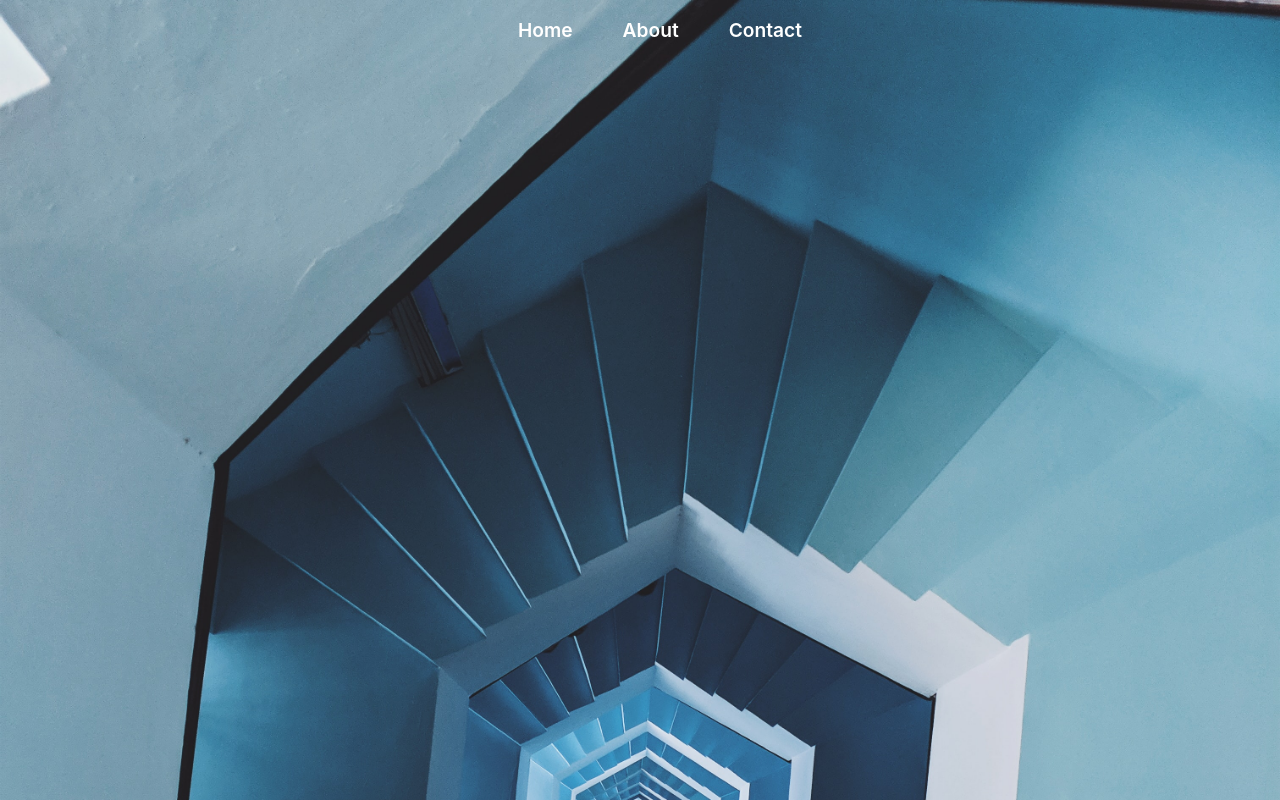
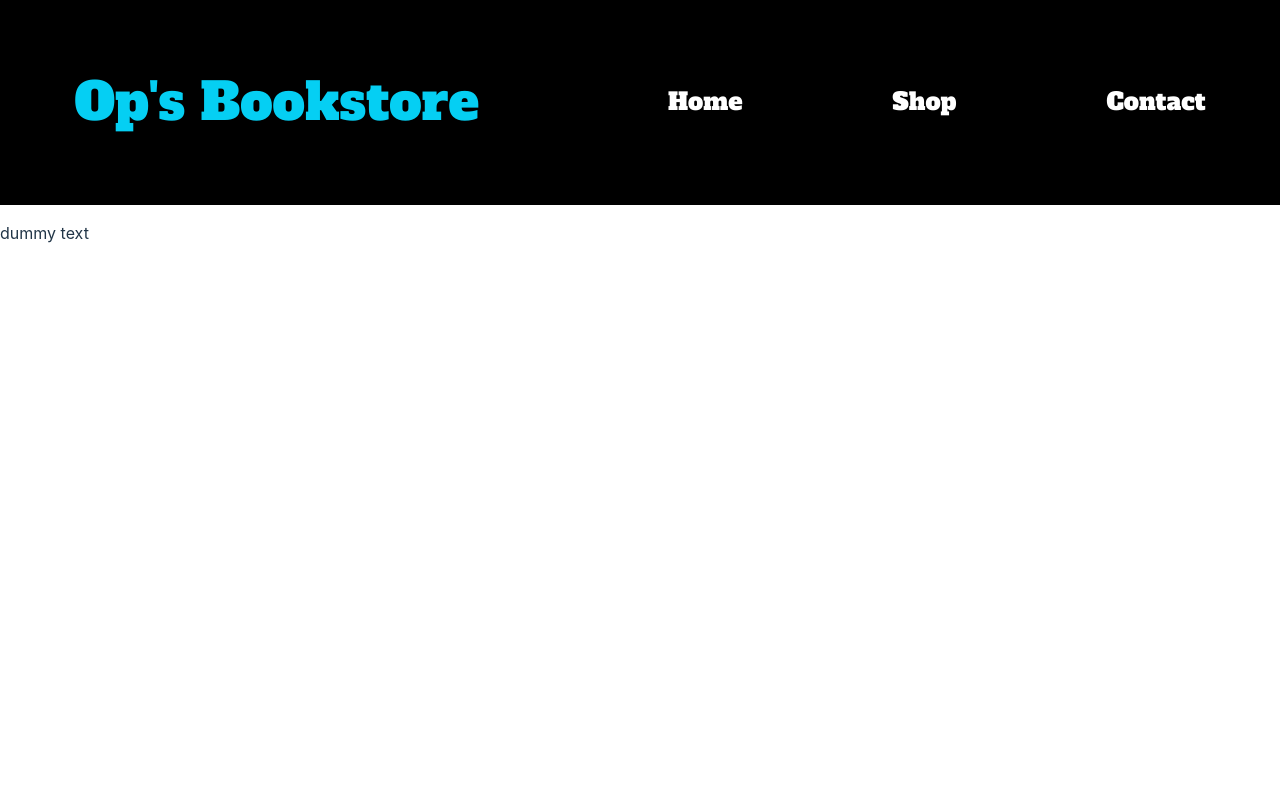
Before and after one commit to Op-Pautu/Shopping-Cart, a React (Vite) app: page / in a window 1280 px wide. Built offline with nearby package versions, Linux system fonts and the light colour scheme.

Commit message:
Add font

```diff
--- a/index.html
+++ b/index.html
@@ -5,6 +5,9 @@
   <meta charset="UTF-8" />
   <link rel="icon" href="./src/faris-mohammed-d30sszrW7Vw-unsplash.jpg" />
   <meta name="viewport" content="width=device-width, initial-scale=1.0" />
+  <link rel="preconnect" href="https://fonts.googleapis.com">
+  <link rel="preconnect" href="https://fonts.gstatic.com" crossorigin>
+  <link href="https://fonts.googleapis.com/css2?family=Alfa+Slab+One&display=swap" rel="stylesheet">
   <title>Shopping Cart</title>
 </head>
 
--- a/package.json
+++ b/package.json
@@ -11,6 +11,7 @@
   "dependencies": {
     "react": "^18.2.0",
     "react-dom": "^18.2.0",
+    "react-router-dom": "^6.9.0",
     "sass": "^1.59.3"
   },
   "devDependencies": {
--- a/src/App.css
+++ b/src/App.css
@@ -0,0 +1 @@
+.App {}
--- a/src/App.jsx
+++ b/src/App.jsx
@@ -4,6 +4,7 @@ function App() {
   return (
     <div className="App">
       <TopBar />
+      <p>dummy text</p>
     </div>
   );
 }
--- a/src/components/TopBar/TopBar.jsx
+++ b/src/components/TopBar/TopBar.jsx
@@ -3,17 +3,20 @@ import "./TopBar.scss";
 export default function TopBar() {
   return (
     <div className="topBar">
+      <div className="topBarContainer">
+        <h1 className="topBarTitle">Op's Bookstore</h1>
         <ul className="topBarItems">
           <li>
             <a href="/">Home</a>
           </li>
           <li>
-          <a href="/about">About</a>
+            <a href="/about">Shop</a>
           </li>
           <li>
             <a href="/contact">Contact</a>
           </li>
         </ul>
       </div>
+    </div>
   );
 }
--- a/src/components/TopBar/TopBar.scss
+++ b/src/components/TopBar/TopBar.scss
@@ -1,15 +1,44 @@
+.topBar {
+    position: sticky;
+    top: 0;
+    z-index: 999;
+    transition: 0.5s all ease;
+    background-color: black;
+    color: white;
+
+
+
+    .topBarContainer {
+
+        background-color: black;
+        position: sticky;
+        color: white;
+        top: 0;
+        z-index: 999;
+        transition: 0.5s all ease;
+        padding: 40px 0;
+        display: flex;
+        align-items: center;
+        justify-content: space-around;
+
+        .topBarTitle {
+            color: #05cff3;
+            font-family: 'Alfa Slab One', cursive;
+
+        }
+
         .topBarItems {
             display: flex;
-    gap: 50px;
+            gap: 150px;
+            list-style-type: none;
             align-items: center;
             justify-content: center;
-
-    list-style-type: none;
+            font-family: 'Alfa Slab One', cursive;
 
             a {
-        color: #fff;
+                color: white;
 
-        font-size: 1.2rem;
+                font-size: 1.5rem;
                 font-weight: 600;
                 transition: all 0.3s ease-in-out;
 
@@ -18,3 +47,8 @@
                 }
             }
         }
+
+
+    }
+
+}
--- a/src/index.css
+++ b/src/index.css
@@ -5,16 +5,17 @@
 
   color-scheme: light dark;
   color: rgba(255, 255, 255, 0.87);
-  background-color: #242424;
+  background-color: rgb(0, 0, 0);
 
   font-synthesis: none;
   text-rendering: optimizeLegibility;
   -webkit-font-smoothing: antialiased;
   -moz-osx-font-smoothing: grayscale;
   -webkit-text-size-adjust: 100%;
-  background: url('./faris-mohammed-d30sszrW7Vw-unsplash.jpg');
-  background-repeat: no-repeat;
-  background-size: cover;
+  /* background: url('./pexels-mark-cruzat-3494806.jpg');
+
+  background-repeat: no-repeat; */
+
 }
 
 a {
@@ -69,4 +70,7 @@ button:focus-visible {
   }
 }
 
-body {}
+body {
+  padding: 0;
+  margin: 0;
+}
```
Also changed, not shown: src/pexels-mark-cruzat-3494806.jpg (added), 1 other file (tests, documents, lock files or other folders). Lines whose indentation alone changed are shown as unchanged.
